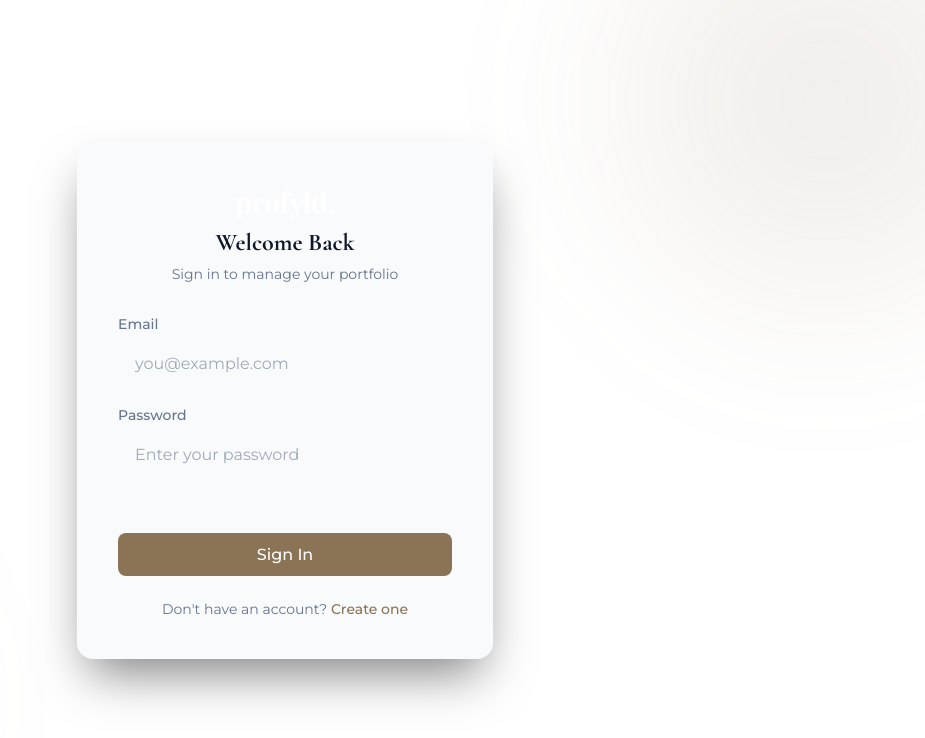
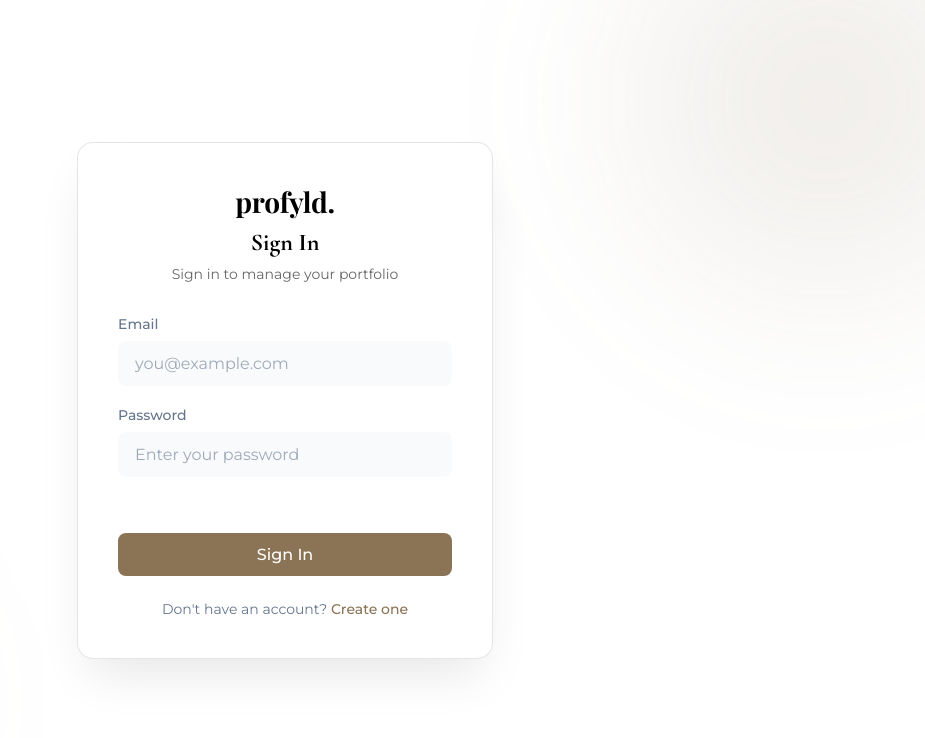
Before and after one commit to vk1010101/profyld, a Next.js app: page /login in a window 1280 px wide. Shown: the top 738 px of the page, without its empty margins (355-1280 px from the left). Built offline with nearby package versions, Linux system fonts and the light colour scheme; no server answers.

Commit message:
fix(auth): make auth page logo/text black for visibility, remove 'Welcome Back'

```diff
--- a/src/app/(auth)/auth.module.css
+++ b/src/app/(auth)/auth.module.css
@@ -46,11 +46,17 @@
 }
 
 .authCard {
-  background: var(--color-surface, #1A1A1A);
-  border: 1px solid rgba(255, 255, 255, 0.1);
+  width: 100%;
+  max-width: 420px;
+  position: relative;
+  z-index: 10;
+  backdrop-filter: blur(20px);
+  -webkit-backdrop-filter: blur(20px);
+  background: rgba(255, 255, 255, 0.7);
+  border: 1px solid rgba(0, 0, 0, 0.1);
   border-radius: 16px;
   padding: 2.5rem;
-  box-shadow: 0 25px 50px -12px rgba(0, 0, 0, 0.5);
+  box-shadow: 0 25px 50px -12px rgba(0, 0, 0, 0.1);
 }
 
 .authHeader {
@@ -62,7 +68,7 @@
   font-family: var(--font-playfair), 'Playfair Display', serif;
   font-size: 1.75rem;
   font-weight: 700;
-  color: #fff;
+  color: #000;
   margin-bottom: 0.5rem;
   letter-spacing: -0.01em;
 }
@@ -70,14 +76,14 @@
 .title {
   font-family: var(--font-heading, 'Cormorant Garamond', serif);
   font-size: 1.5rem;
-  color: var(--color-text-primary, #fff);
+  color: #000;
   margin-bottom: 0.5rem;
 }
 
 .subtitle {
   font-family: var(--font-body, 'Montserrat', sans-serif);
   font-size: 0.875rem;
-  color: var(--color-text-secondary, #A0A0A0);
+  color: #666;
 }
 
 .authForm {
@@ -110,7 +116,7 @@
 }
 
 .usernamePreview .previewUrl span {
-  color: var(--color-text-primary, #fff);
+  color: #000;
 }
 
 .formError {
@@ -145,7 +151,7 @@
   content: '';
   flex: 1;
   height: 1px;
-  background: rgba(255, 255, 255, 0.1);
+  background: rgba(0, 0, 0, 0.1);
 }
 
 .divider span {
--- a/src/app/(auth)/login/page.js
+++ b/src/app/(auth)/login/page.js
@@ -81,7 +81,7 @@ export default function LoginPage() {
     <div className={styles.authCard}>
       <div className={styles.authHeader}>
         <div className={styles.logo}>profyld.</div>
-        <h1 className={styles.title}>Welcome Back</h1>
+        <h1 className={styles.title}>Sign In</h1>
         <p className={styles.subtitle}>Sign in to manage your portfolio</p>
       </div>
 
```
